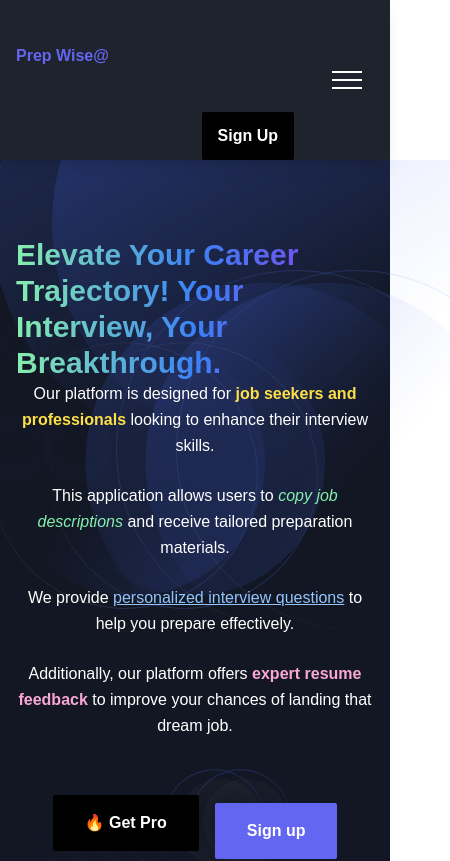
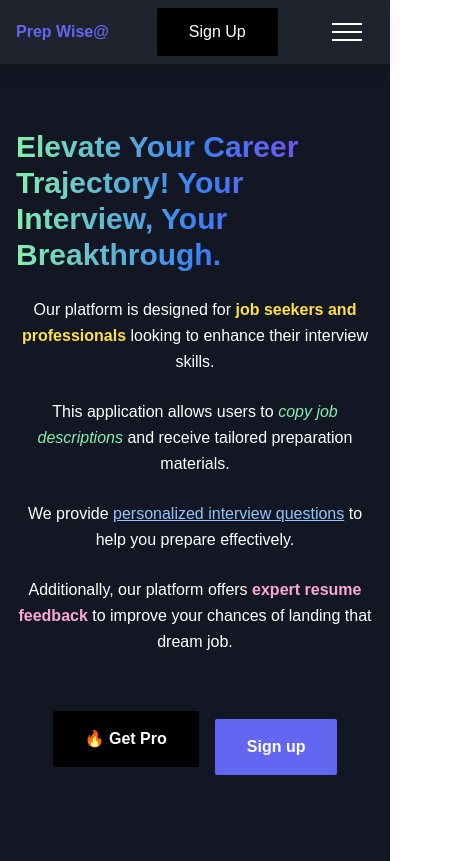
Before and after one commit to EwiJosepha/PrepWise, a Next.js app: page / in a window 390 px wide. Shown: the top 861 px of the page, 450 px wide, since content can reach past the window. Built offline with nearby package versions, Linux system fonts and the light colour scheme.

Commit message:
why choose use component adition and responsive ajjustments

```diff
--- a/src/app/page.tsx
+++ b/src/app/page.tsx
@@ -4,13 +4,15 @@ import Footer from "@/components/Footer";
 import Hero from "@/core/landing/hero-section/hero";
 import Testimonials from "@/core/landing/Testimonials";
 import CallToAction from "@/core/landing/action-call";
+import WhyChooseUs from "@/core/landing/why-chose-us";
 
 export default function Home() {
   return (
-    <div>
+    <div className="bg-secondary">
       <Hero />
       <InterviewSuggestionBox />
       <Features/>
+      <WhyChooseUs />
       <Testimonials />
       <CallToAction />
       <Footer />
--- a/src/core/auth/forms/sign-up/sign-up.tsx
+++ b/src/core/auth/forms/sign-up/sign-up.tsx
@@ -77,7 +77,7 @@ function SignUp() {
           </div>
         </div>
         <div className='flex-1 max-w-[640px]  pt-14'>
-          <p className='font-bold text-5xl text-indigo-500 lg:pb-1 pb-10 text-center'>Prep Wise@</p>
+          <Link href={'/'} className='font-bold text-5xl text-indigo-500  pb-10 text-center'>Prep Wise@</Link>
           <Formik
             initialValues={initialValues}
             validationSchema={SignUpValidationSchema}
@@ -87,7 +87,7 @@ function SignUp() {
           >
             {({ isValid, isSubmitting, dirty }) => (
               <Form className="flex flex-col items-center">
-                <div className='w-full flex flex-col gap-[19px] pb-8'>
+                <div className='w-full flex flex-col gap-[19px] pb-8 pt-8'>
                   <div className='flex flex-col lg:gap-[31px] gap-[19px] w-full'>
                     <FormControl
                       name='firstName'
--- a/src/core/landing/Features/SingleFeature.tsx
+++ b/src/core/landing/Features/SingleFeature.tsx
@@ -3,7 +3,7 @@ import { Feature } from "@/types/feature";
 const SingleFeature = ({ feature }: { feature: Feature }) => {
   const { icon, title, paragraph } = feature;
   return (
-    <div className="w-full shadow-sm">
+    <div className="w-full shadow-lg bg-tetiary rounded-lg p-6 transition-transform duration-300 transform hover:-translate-y-2">
     <div className="wow fadeInUp" data-wow-delay=".15s">
       <div className="mb-4 mt-6 md:mb-10 md:mt-6 flex h-[50px] w-[50px] items-center justify-center rounded-md bg-white bg-opacity-10 text-white">
         {icon}
@@ -11,11 +11,12 @@ const SingleFeature = ({ feature }: { feature: Feature }) => {
       <h3 className="mb-5 text-xl font-bold text-white dark:text-white sm:text-2xl lg:text-xl xl:text-2xl">
         {title}
       </h3>
-        <p className="pr-[10px] text-small font-medium leading-relaxed text-body-color">
+      <p className="pr-[10px] text-sm font-medium leading-relaxed text-body-color">
         {paragraph}
       </p>
     </div>
   </div>
+
   );
 };
 
--- a/src/core/landing/Features/index.tsx
+++ b/src/core/landing/Features/index.tsx
@@ -16,7 +16,7 @@ const Features = () => {
           />
 
           <div className="container">
-            <div className="grid grid-cols-1  md:grid-cols-2 lg:grid-cols-3 px-4 md:gap-4 lg:gap-10 ">
+            <div className="grid grid-cols-1 gap-8 md:grid-cols-2 lg:grid-cols-3 px-4 md:gap-4 lg:gap-10 ">
               {featuresData.map((feature) => (
                 <SingleFeature key={feature.id} feature={feature} />
               ))}
--- a/src/core/landing/Testimonials/index.tsx
+++ b/src/core/landing/Testimonials/index.tsx
@@ -38,7 +38,7 @@ const testimonialData: Testimonial[] = [
 
 const Testimonials = () => {
   return (
-    <section className="dark:bg-bg-color-dark bg-gray-light relative z-10 py-16 md:py-20 lg:py-28 bg-secondary">
+    <section className="dark:bg-bg-color-dark bg-gray-light relative z-10 py-16 md:py-20 lg:py-28 bg-secondary  transition-transform duration-300 transform hover:-translate-y-2">
       <div className="px-4 md:px-14  ls:px-40  container">
         <SectionTitle
           title="What Our Users Say"
--- a/src/core/landing/action-call/index.tsx
+++ b/src/core/landing/action-call/index.tsx
@@ -3,7 +3,7 @@ import Button from '@/components/button';
 const CallToAction = () => {
   return (
     <section className="bg-secondary py-16 px-4 sm:px-6 lg:px-8">
-      <div className="max-w-7xl mx-auto text-center">
+      <div className="container max-w-7xl mx-auto text-center">
         <h2 className="text-3xl sm:text-4xl font-extrabold text-white mb-4">
           Ready to Transform Your Interview Skills?
         </h2>
--- a/src/core/landing/header/index.tsx
+++ b/src/core/landing/header/index.tsx
@@ -1,7 +1,7 @@
 "use client";
 import Link from "next/link";
 import { usePathname } from "next/navigation";
-import { SetStateAction, useEffect, useState } from "react";
+import {  useEffect, useState } from "react";
 import menuData from "./menuData";
 
 const Header = () => {
@@ -22,8 +22,6 @@ const Header = () => {
     window.addEventListener("scroll", handleStickyNavbar);
   });
 
-
-
   const usePathName = usePathname();
 
   return (
@@ -32,18 +30,18 @@ const Header = () => {
         className={`bg-blue w-screen sticky top-0 left-0
              right-0 z-40 shadow-lg bg-primary`}
       >
-        <div className="container mx-auto justify-between px-4 lg:max-w-7xl md:items-center md:flex">
+        <div className="container mx-auto justify-between px-4 lg:max-w-7xl items-center flex h-16">
           {/* <div className="relative -mx-4 flex items-center  justify-between"> */}
             <div className="flex items-center justify-between py-3 md:py-5 md:block max-w-full">
               <Link
                 href="/"
-                className={` block w-full ${sticky ? "py-5 lg:py-2" : "py-8"
+                className={` block w-full ${sticky ? "py-5 lg:py-2" : "py-1"
                   } `}
               >
                 <p className="font-bold  md:text-2xl text-indigo-500">Prep Wise@</p>
               </Link>
             </div>
-            <div className="flex flex-1 justify-end lg:pr-20 px-4">
+            <div className="flex flex-1 md:justify-end lg:pr-20 px-4">
               <div>
                 <button
                   onClick={navbarToggleHandler}
@@ -52,7 +50,7 @@ const Header = () => {
                   className="absolute right-4 top-1/2 block translate-y-[-50%] rounded-lg px-3 py-[6px] ring-white focus:ring-2 lg:hidden"
                 >
                   <span
-                    className={`relative my-1.5 block h-0.5 w-[30px] bg-white transition-all duration-300 dark:bg-white ${navbarOpen ? " top-[7px] rotate-45" : " "
+                    className={`relative my-1.5 block h-0.5 w-[30px] bg-white transition-all duration-300 dark:bg-white ${navbarOpen ? " top-[7px]rotate-45" : " "
                       }`}
                   />
                   <span
@@ -93,17 +91,17 @@ const Header = () => {
                   </ul>
                 </nav>
               </div>
-              <div className="flex items-center justify-end pr-16 lg:pr-0">
+              <div className="flex items-center md:justify-end md:pr-16 pl-8 md:pl-0 lg:pr-0">
                 <Link
                   href="/sign-in"
                   className="hidden px-4 py-3 m:px-7 text-base font-medium text-dark hover:opacity-70 text-white dark:text-white md:block"
                 >
                   Sign In
                 </Link>
-                <div className="inline-block rounded-sm bg-black px-4 py-3 m:px-8 text-base font-semibold text-white duration-300 ease-in-out hover:bg-indigo-950 dark:bg-white/10 dark:text-white dark:hover:bg-white/5">
+                <div className="inline-block  rounded-sm bg-black px-4 py-3 m:px-8 text-base font-semibold text-white duration-300 ease-in-out hover:bg-indigo-950 dark:bg-white/10 dark:text-white dark:hover:bg-white/5">
                 <Link
                   href="/sign-up"
-                  className=""
+                  className=" px-4 py-3 top-[40px] m:px-7 text-base font-medium text-dark hover:opacity-70 text-white dark:text-white md:block"
                 >
                   Sign Up
                 </Link>
--- a/src/core/landing/hero-section/hero.tsx
+++ b/src/core/landing/hero-section/hero.tsx
@@ -12,7 +12,7 @@ const Hero = () => {
             <div className="w-full md:px-4">
               <div className=" md:text-center">
                 <h1
-                  className="bg-gradient-to-r  lg:mb-10 from-green-300 via-blue-500 to-purple-600 bg-clip-text text-3xl font-extrabold text-transparent sm:text-5xl"
+                  className="bg-gradient-to-r mb-6 lg:mb-10 from-green-300 via-blue-500 to-purple-600 bg-clip-text text-3xl font-extrabold text-transparent sm:text-5xl"
                 >
                   Elevate Your Career Trajectory!
 
@@ -37,7 +37,7 @@ const Hero = () => {
             </div>
           </div>
         </div>
-        <div className="absolute right-0 top-0 z-[-1] opacity-30 ">
+        {/* <div className="absolute right-0 top-0 z-[-1] opacity-30 ">
           <HeroTopSVG />
         </div>
         <div className="absolute left-0 top-0 z-[-1] opacity-30 ">
@@ -48,7 +48,7 @@ const Hero = () => {
         </div>
         <div className="absolute bottom-0 right-0 z-[-1] opacity-30">
           <HeroSecBottomSVG />
-        </div>
+        </div> */}
       </section>
     </>
   );
--- /dev/null
+++ b/src/core/landing/why-chose-us.tsx
@@ -0,0 +1,50 @@
+import Image from "next/image";
+
+function WhyChooseUs() {
+  return (
+    <section className="relative z-10 bg-secondary text-white py-16 md:py-20 lg:py-24 px-4 sm:px-8 lg:px-16">
+      <div className="container mx-auto grid grid-cols-1 lg:grid-cols-2 gap-12">
+        <div className="flex flex-col justify-center">
+          <h2 className="text-4xl sm:text-5xl font-bold mb-6 leading-tight bg-gradient-to-r from-green-300 via-blue-500 to-purple-600 bg-clip-text text-transparent">
+            Why Choose PrepWise@
+          </h2>
+          <p className="text-lg mb-6 leading-relaxed text-gray-300">
+            Prepare smarter, not harder! With PrepWise@, we bring innovation to your career journey. Whether you're acing your next interview or fine-tuning your skills, we've got you covered.
+          </p>
+          <ul className="list-disc pl-5 text-gray-400 space-y-4 mb-8">
+            <li>Personalized interview preparation tailored to your needs.</li>
+            <li>Interactive tools designed to help you excel.</li>
+            <li>Expert guidance for resumes, mock interviews, and more.</li>
+          </ul>
+          <div className="flex space-x-4">
+            <button className="rounded-md bg-indigo-600 hover:bg-indigo-500 px-6 py-3 text-base font-semibold text-white shadow-lg transition duration-300">
+              Learn More
+            </button>
+            <button className="rounded-md bg-gray-800 hover:bg-gray-700 px-6 py-3 text-base font-semibold text-white shadow-lg transition duration-300">
+              Watch Demo
+            </button>
+          </div>
+        </div>
+
+        <div className="relative">
+          <div className="overflow-hidden rounded-xl shadow-lg">
+            <video
+              className="w-full h-full object-cover"
+              autoPlay
+              loop
+              muted
+              playsInline
+            >
+              <source src="/video/demo.mp4" type="video/mp4" />
+              Your browser does not support the video tag.
+            </video>
+          </div>
+
+          <div className="absolute inset-0 bg-black bg-opacity-30 rounded-xl"></div>
+        </div>
+      </div>
+    </section>
+  );
+}
+
+export default WhyChooseUs
```
Lines whose indentation alone changed are shown as unchanged.
